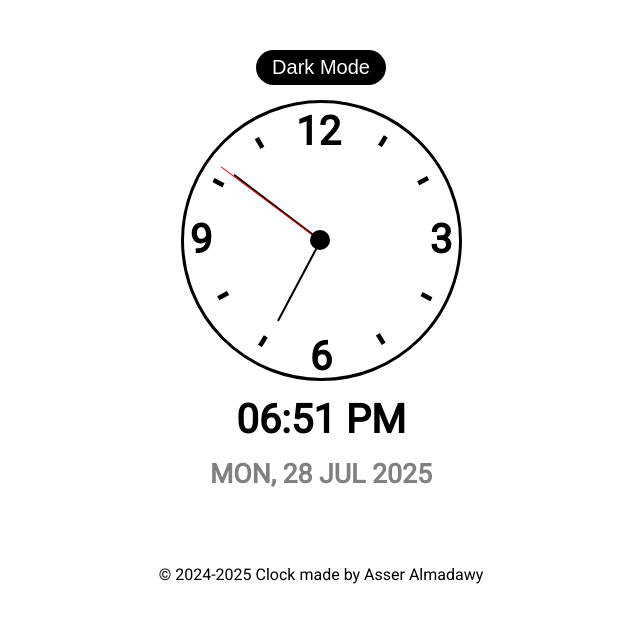
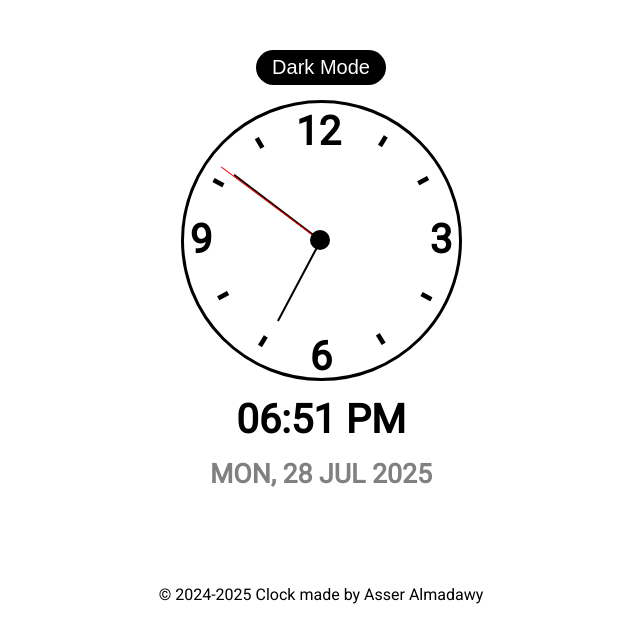
Before and after one commit to AsserAlmadawy/clock-web-app, a plain HTML site: page index.html in a window 1280 px wide. Shown: the whole page, without its empty margins (319-959 px from the left). Drawn offline with Linux system fonts and the light colour scheme.

Commit message:
Clock Web App

```diff
--- a/styles.css
+++ b/styles.css
@@ -219,7 +219,7 @@ button {
 
 .copyright {
   font-size: 12pt;
-  translate: 0 60px;
+  translate: 0 80px;
   font-weight: lighter;
 }
 
```
